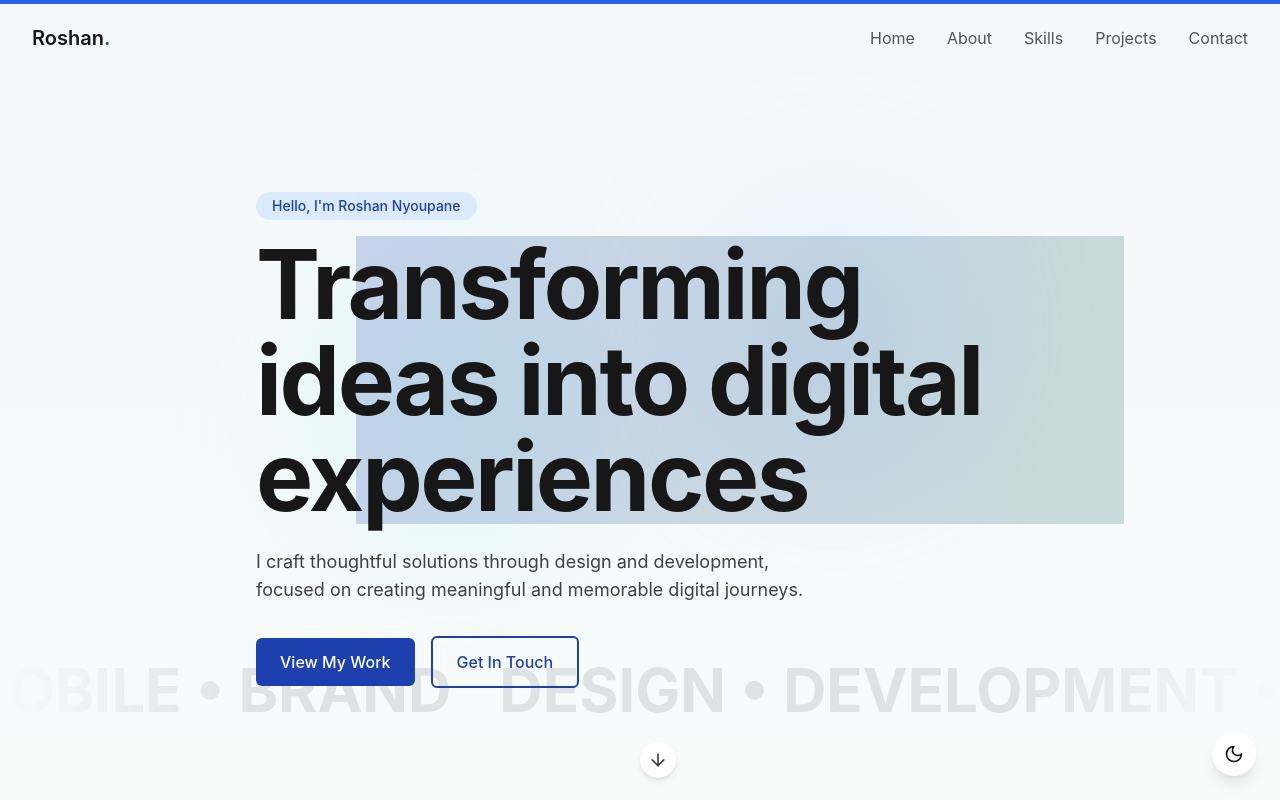
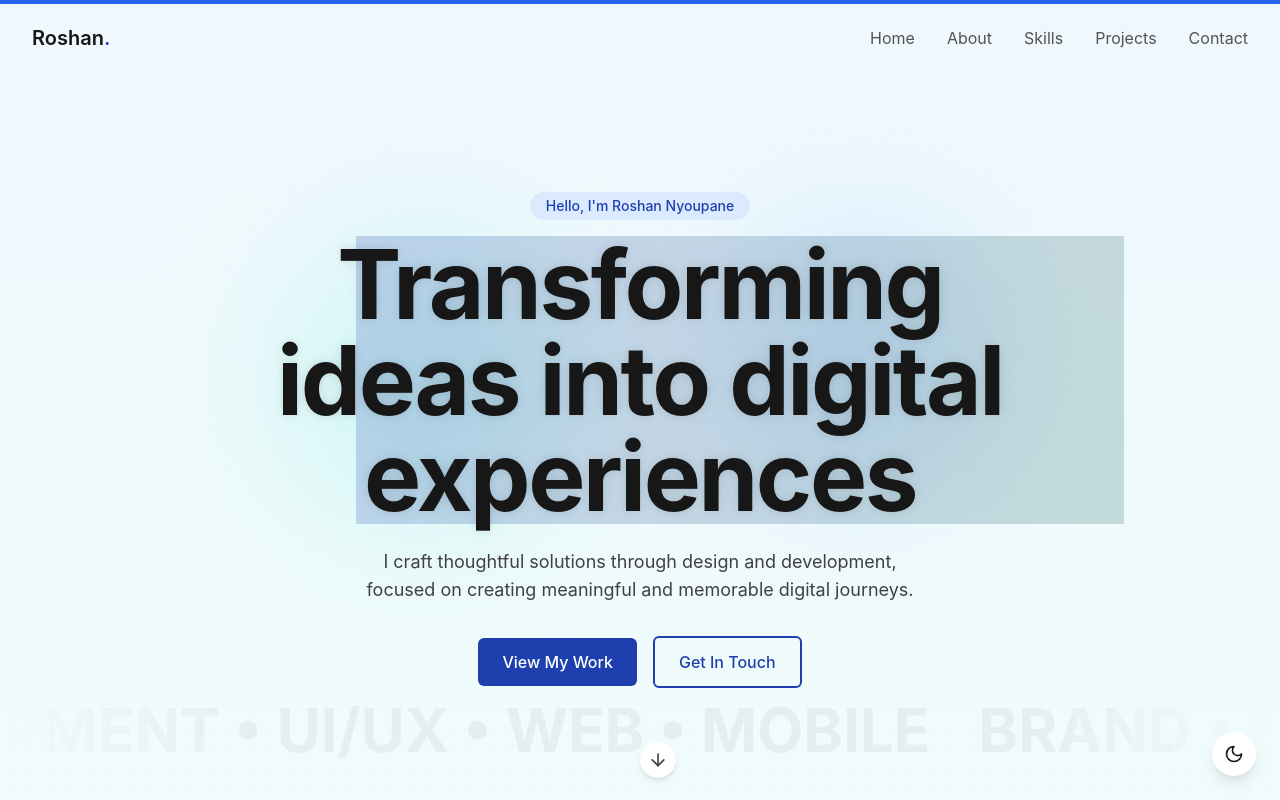
Before and after one commit to nyoupaneroshan/roshan, a React (Vite) app: page / in a window 1280 px wide. Shown: the top 800 px of the page. Built offline with nearby package versions, Linux system fonts and the light colour scheme.

Commit message:
polished the site

```diff
--- a/src/components/sections/Hero.tsx
+++ b/src/components/sections/Hero.tsx
@@ -1,17 +1,45 @@
-import React from 'react';
-import { motion } from 'framer-motion';
+import React, { useState, useEffect } from 'react';
+import { motion, useTransform, useSpring } from 'framer-motion'; // Added useTransform, useSpring
 import { ArrowDown } from 'lucide-react';
 import TextReveal from '../ui/TextReveal';
 import ScrollingText from '../ui/ScrollingText';
 
 const Hero = () => {
+  const [mousePosition, setMousePosition] = useState({ x: 0, y: 0 });
+
+  useEffect(() => {
+    const handleMouseMove = (event: MouseEvent) => {
+      setMousePosition({ x: event.clientX, y: event.clientY });
+    };
+
+    window.addEventListener('mousemove', handleMouseMove);
+
+    return () => {
+      window.removeEventListener('mousemove', handleMouseMove);
+    };
+  }, []);
+
+  // Create spring values for smooth parallax effect
+  const springX = useSpring(mousePosition.x, { stiffness: 150, damping: 20 });
+  const springY = useSpring(mousePosition.y, { stiffness: 150, damping: 20 });
+
+  // Use useTransform to map mouse position to element movement
+  // These values (e.g., -0.05, 0.05) control the intensity of the parallax
+  const parallaxX1 = useTransform(springX, (x) => (x - window.innerWidth / 2) * -0.03); // Slower
+  const parallaxY1 = useTransform(springY, (y) => (y - window.innerHeight / 2) * -0.03);
+
+  const parallaxX2 = useTransform(springX, (x) => (x - window.innerWidth / 2) * 0.04); // Faster
+  const parallaxY2 = useTransform(springY, (y) => (y - window.innerHeight / 2) * 0.04);
+
   return (
-    <section id="home" className="relative min-h-screen flex items-center pt-20">
-      <div className="absolute inset-0 z-0">
-        <div className="absolute inset-0 bg-gradient-to-b from-blue-50/50 to-teal-50/30 dark:from-blue-900/20 dark:to-teal-900/10"></div>
+    <section id="home" className="relative min-h-screen flex items-center pt-20 overflow-hidden">
+      {/* Background Effects */}
+      <div className="absolute inset-0 z-0 dot-grid-overlay"> {/* Added dot-grid-overlay */}
+        <div className="absolute inset-0 bg-gradient-to-b from-blue-50 to-teal-50 dark:from-blue-950 dark:to-teal-950 animated-gradient"></div> {/* Removed opacity, added animated-gradient */}
 
+        {/* Animated Blob 1 (with parallax) */}
         <motion.div
-          className="absolute top-1/4 right-1/4 w-64 h-64 rounded-full bg-blue-200/30 dark:bg-blue-700/10 blur-3xl"
+          className="absolute top-1/4 right-1/4 w-64 h-64 rounded-full bg-blue-200/40 dark:bg-blue-700/15 blur-3xl mix-blend-multiply dark:mix-blend-screen" // Adjusted opacity, added mix-blend
           animate={{
             x: [0, 10, 0],
             y: [0, 15, 0],
@@ -19,13 +47,18 @@ const Hero = () => {
           }}
           transition={{
             repeat: Infinity,
-            duration: 8,
+            duration: 12, // Slower animation
             ease: "easeInOut"
           }}
+          style={{
+            translateX: parallaxX1,
+            translateY: parallaxY1
+          }} // Apply parallax
         />
 
+        {/* Animated Blob 2 (with parallax) */}
         <motion.div
-          className="absolute bottom-1/3 left-1/4 w-72 h-72 rounded-full bg-teal-200/20 dark:bg-teal-700/10 blur-3xl"
+          className="absolute bottom-1/3 left-1/4 w-72 h-72 rounded-full bg-teal-200/30 dark:bg-teal-700/10 blur-3xl mix-blend-multiply dark:mix-blend-screen" // Adjusted opacity, added mix-blend
           animate={{
             x: [0, -15, 0],
             y: [0, 10, 0],
@@ -33,15 +66,22 @@ const Hero = () => {
           }}
           transition={{
             repeat: Infinity,
-            duration: 10,
+            duration: 15, // Slower animation
             ease: "easeInOut"
           }}
+          style={{
+            translateX: parallaxX2,
+            translateY: parallaxY2
+          }} // Apply parallax
         />
+
+        {/* You could add more blobs or shapes here for more complexity */}
       </div>
 
-      <div className="container relative z-10">
+      {/* Main Content */}
+      <div className="container relative z-20"> {/* Increased z-index for content */}
         <motion.div
-          className="max-w-3xl mx-auto"
+          className="max-w-3xl mx-auto text-center" // Centered content for better visual balance
           initial={{ opacity: 0, y: 20 }}
           animate={{ opacity: 1, y: 0 }}
           transition={{ duration: 0.8 }}
@@ -56,13 +96,15 @@ const Hero = () => {
           </motion.div>
 
           <TextReveal>
-            <h1 className="mb-6 text-6xl md:text-7xl lg:text-8xl font-bold tracking-tight">
+            <h1 className="mb-6 text-6xl md:text-7xl lg:text-8xl font-bold tracking-tight text-neutral-900 dark:text-white"
+                style={{ textShadow: '0 0 10px rgba(0,0,0,0.1), 0 0 20px rgba(0,0,0,0.05)' }} // Subtle text shadow
+            >
               Transforming ideas into digital experiences
             </h1>
           </TextReveal>
 
           <motion.p
-            className="mb-8 text-lg text-neutral-700 dark:text-neutral-300 max-w-2xl text-balance"
+            className="mb-8 text-lg text-neutral-700 dark:text-neutral-300 max-w-2xl mx-auto text-balance" // Added mx-auto for centering
             initial={{ opacity: 0 }}
             animate={{ opacity: 1 }}
             transition={{ delay: 0.4, duration: 0.6 }}
@@ -72,32 +114,34 @@ const Hero = () => {
           </motion.p>
 
           <motion.div
-            className="flex flex-col sm:flex-row items-center gap-4"
+            className="flex flex-col sm:flex-row items-center justify-center gap-4" // Centered buttons
             initial={{ opacity: 0, y: 20 }}
             animate={{ opacity: 1, y: 0 }}
             transition={{ delay: 0.6, duration: 0.6 }}
           >
-            <a href="#projects" className="btn btn-primary">
+            <a href="#projects" className="btn btn-primary hover:scale-105 transition-transform"> {/* Added hover effect */}
               View My Work
             </a>
-            <a href="#contact" className="btn btn-outline">
+            <a href="#contact" className="btn btn-outline hover:scale-105 transition-transform"> {/* Added hover effect */}
               Get In Touch
             </a>
           </motion.div>
         </motion.div>
       </div>
 
-      <div className="absolute bottom-20 left-0 right-0 overflow-hidden">
+      {/* Scrolling Text (adjusted position for better visibility if content is centered) */}
+      <div className="absolute bottom-10 left-0 right-0 overflow-hidden z-10"> {/* Adjusted bottom, z-index */}
         <ScrollingText baseVelocity={3}>
-          <span className="text-6xl font-bold opacity-10 mx-4">
-            DESIGN • DEVELOPMENT • UI/UX • WEB • MOBILE • BRAND
+          <span className="text-5xl md:text-6xl font-bold opacity-5 mx-4 whitespace-nowrap"> {/* Reduced opacity further, added whitespace-nowrap */}
+            BRAND • DESIGN • DEVELOPMENT • UI/UX • WEB • MOBILE • BRAND • DESIGN • DEVELOPMENT • UI/UX • WEB • MOBILE
           </span>
         </ScrollingText>
       </div>
 
+      {/* Scroll Down Arrow */}
       <motion.a
         href="#about"
-        className="absolute bottom-8 left-1/2 transform -translate-x-1/2 p-2 rounded-full bg-white dark:bg-neutral-800 shadow-md text-neutral-700 dark:text-neutral-300 hover:text-blue-800 dark:hover:text-blue-400 transition-colors duration-300"
+        className="absolute bottom-8 left-1/2 transform -translate-x-1/2 p-2 rounded-full bg-white dark:bg-neutral-800 shadow-md text-neutral-700 dark:text-neutral-300 hover:text-blue-800 dark:hover:text-blue-400 transition-colors duration-300 z-30" // Increased z-index
         animate={{
           y: [0, 10, 0]
         }}
--- a/src/components/sections/Projects.tsx
+++ b/src/components/sections/Projects.tsx
@@ -63,7 +63,7 @@ const projects = [
     description: 'A complete redesign and development of a personal portfolio website, tailored to specific requirements to enhance user engagement and visual appeal.',
     image: 'https://raw.githubusercontent.com/nyoupaneroshan/roshan/refs/heads/main/src/img/saunak.png',
     status: 'live',
-    tags: ['HTML', 'CSS', 'JavaScript', 'Figma'], // Figma here suggests UI/UX input, but the output is Web Dev
+    tags: ['HTML', 'CSS', 'JavaScript', 'Figma', 'PHP'], // Figma here suggests UI/UX input, but the output is Web Dev
     links: {
       live: 'https://example.com', // Replace with actual live link if available
       github: 'https://github.com/', // Replace with actual GitHub link if available
@@ -101,7 +101,7 @@ const projects = [
     description: 'A responsive personal portfolio website showcasing diverse projects and skills with a clean, modern, and elegant design.',
     image: 'https://raw.githubusercontent.com/nyoupaneroshan/roshan/refs/heads/main/src/img/drcn.png',
     status: 'live',
-    tags: ['React', 'TailwindCSS', 'Framer Motion', 'Netlify'],
+    tags: ['SEO', 'Wordpress', 'Frontend'],
     links: {
       live: 'https://drcn.com.np',
       github: 'https://github.com/', // Replace with actual GitHub link if available
--- a/src/index.css
+++ b/src/index.css
@@ -101,3 +101,34 @@
     transparent 100%
   );
 }
+
+/* Add this to your global CSS file */
+
+@keyframes gradientShift {
+  0% { background-position: 0% 50%; }
+  50% { background-position: 100% 50%; }
+  100% { background-position: 0% 50%; }
+}
+
+.animated-gradient {
+  background-size: 200% 200%;
+  animation: gradientShift 15s ease infinite;
+}
+
+/* For the subtle dot pattern */
+.dot-grid-overlay::before {
+  content: '';
+  position: absolute;
+  top: 0;
+  left: 0;
+  width: 100%;
+  height: 100%;
+  background-image: radial-gradient(circle, #d1d5db 1px, transparent 1px); /* Light dots */
+  background-size: 20px 20px;
+  opacity: 0.1; /* Very subtle */
+  z-index: 1; /* Ensure it's above background gradients but below content */
+}
+
+.dark .dot-grid-overlay::before {
+  background-image: radial-gradient(circle, #4b5563 1px, transparent 1px); /* Dark dots */
+}
```
